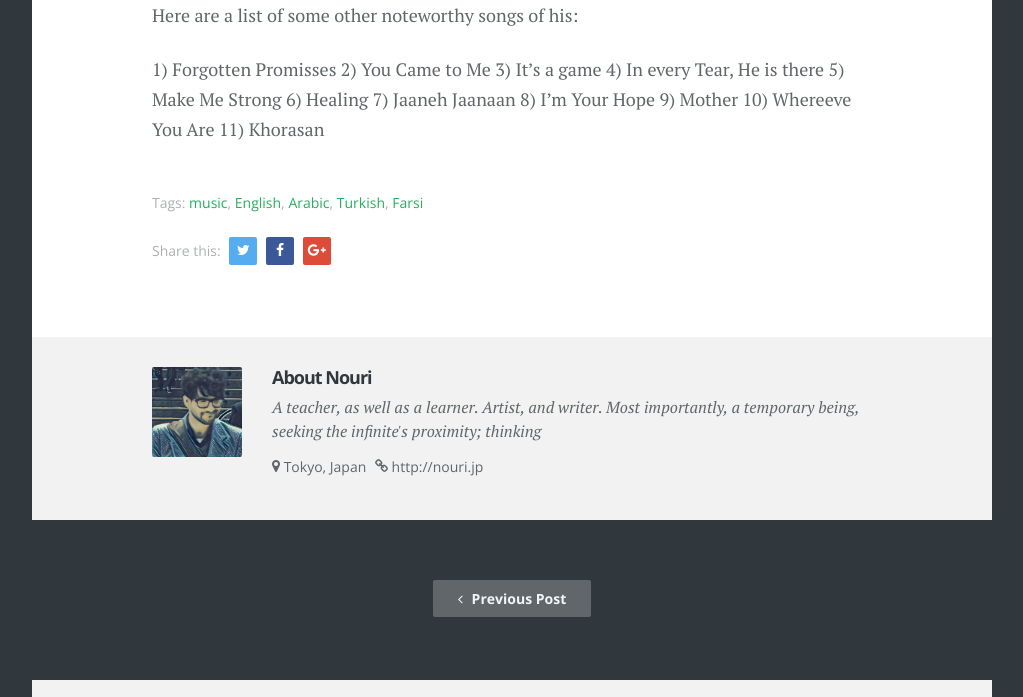
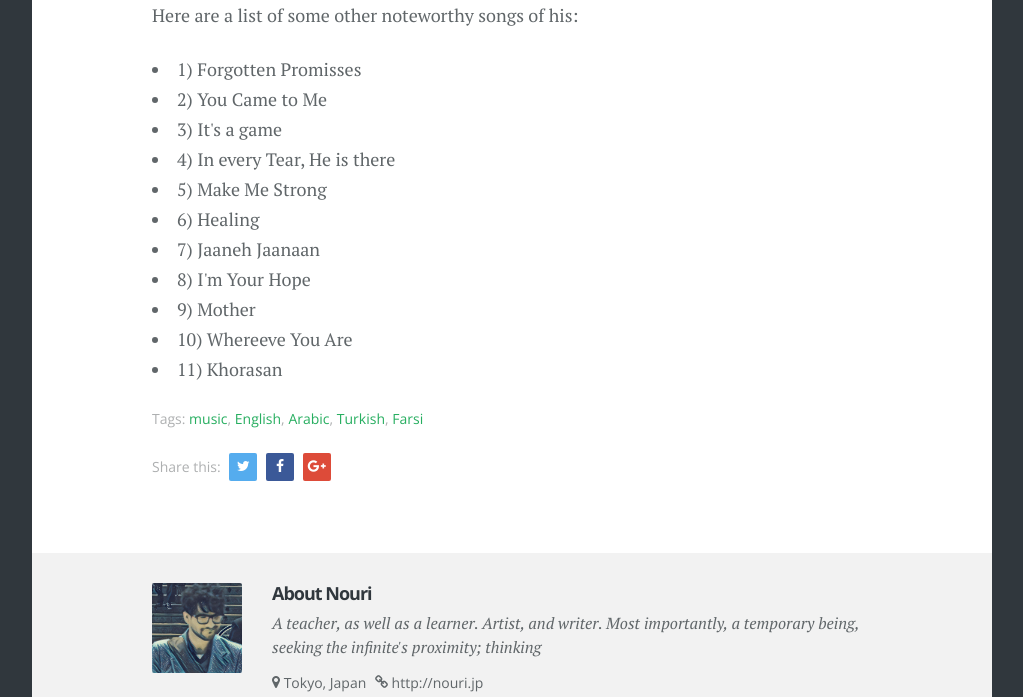
Before and after one commit to nourijp/chihaya, a Jekyll site: the page built from _posts/2018-01-01-Sami-Yusuf.md, in a window 1280 px wide and 900 px high, scrolled down 2364 px, cut to the strip 203-900 px from the top of the window. Shown: the whole strip, without its empty margins (128-1151 px from the left). Built offline with Jekyll 4.4.1, drawn with Linux system fonts in a browser that asks for light colours; some web fonts are replaced; comment, search, counter and statistics services are not loaded.

```diff
--- a/_posts/2018-01-01-Sami-Yusuf.md
+++ b/_posts/2018-01-01-Sami-Yusuf.md
@@ -8,7 +8,7 @@ tags: [music, English, Arabic, Turkish, Farsi]
 Sami Yusuf is a British singer, songwriter, multi-instrumentalist, composer, record producer, and humanitarian who grew up in London. Yusuf gained international attention with the release of his debut album, Al-Mu’allim, in 2003. Now with over 34 million albums sold, he performs at packed venues around the world. The BBC, CNN, ARTE, FRANCE 24, Reuters, Time, Rolling Stone, and Music Week are among the media outlets that have covered him and his work. His seventh studio album, Barakah, was released in 2016.
 In recognition of his humanitarian work, in 2014 Yusuf was appointed United Nations Global Ambassador for the World Food Program
 
-Below you can watch / listen to one of his songs (Healing).
+<i>Below you can watch / listen to one of his songs (Healing).</i>
 
 <iframe width="560" height="315" src="https://www.youtube-nocookie.com/embed/Tug63dI4MEY?rel=0&amp;showinfo=0" frameborder="0" allow="autoplay; encrypted-media" allowfullscreen></iframe>
 
@@ -21,14 +21,14 @@ SamiYusuf1.jpeg" title="" caption="" %}
 
 Here are a list of some other noteworthy songs of his:
 
-1) Forgotten Promisses
-2) You Came to Me
-3) It's a game
-4) In every Tear, He is there
-5) Make Me Strong
-6) Healing
-7) Jaaneh Jaanaan
-8) I'm Your Hope
-9) Mother
-10) Whereeve You Are
-11) Khorasan
+<li>1) Forgotten Promisses</li>
+<li>2) You Came to Me</li>
+<li>3) It's a game</li>
+<li>4) In every Tear, He is there</li>
+<li>5) Make Me Strong</li>
+<li>6) Healing</li>
+<li>7) Jaaneh Jaanaan</li>
+<li>8) I'm Your Hope</li>
+<li>9) Mother</li>
+<li>10) Whereeve You Are</li>
+<li>11) Khorasan</li>
```
